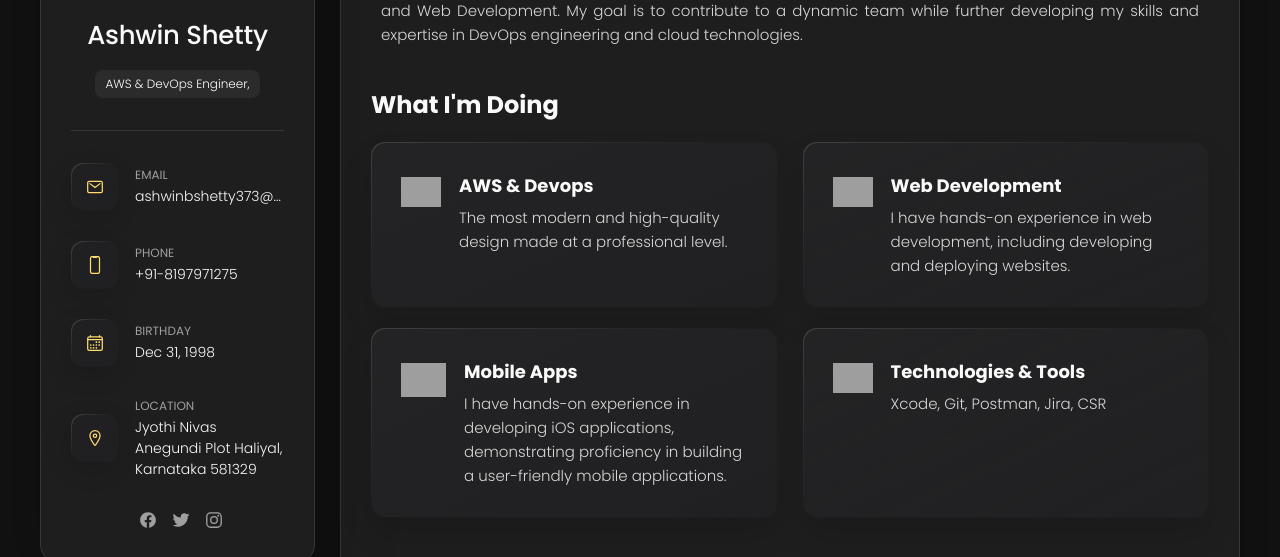
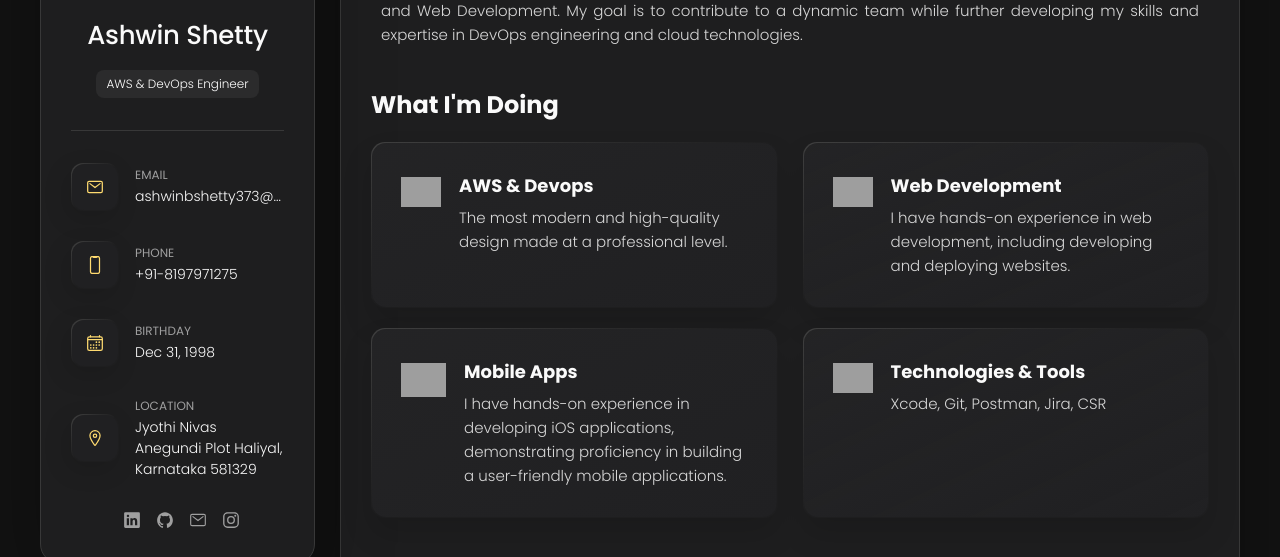
Before and after one commit to AshwinShetty3/Portfolio-Website, a plain HTML site: page index.html in a window 1280 px wide. Shown: the part 243-800 px from the top of the page. Drawn offline with nearby package versions, Linux system fonts and the light colour scheme; grey boxes are pictures that could not be loaded.

Commit message:
Updated & added mail,linkdin,Git

```diff
--- a/index.html
+++ b/index.html
@@ -17,7 +17,7 @@
 
                 <div class="info-content">
                     <h1 class="name" title="Richard Hanrick">Ashwin Shetty</h1>
-                    <p class="title">AWS & DevOps Engineer,</p>
+                    <p class="title">AWS & DevOps Engineer</p>
                 </div>
 
                 <button class="info-more-btn" data-sidebar-btn>
@@ -82,8 +82,9 @@
                 <div class="separator"></div>
 
                 <ul class="social-list">
-                    <li class="social-item"><a href="#" class="social-link"><ion-icon name="logo-facebook"></ion-icon></a></li>
-                    <li class="social-item"><a href="#" class="social-link"><ion-icon name="logo-twitter"></ion-icon></a></li>
+                    <li class="social-item"><a href="https://www.linkedin.com/in/ashwin-shetty-264528217/" class="social-link"><ion-icon name="logo-linkedin"></ion-icon></a></li>
+                    <li class="social-item"><a href="https://github.com/ashwin12377?tab=repositories" class="social-link"><ion-icon name="logo-github"></ion-icon></a></li>
+                    <li class="social-item"><a href="mailto:ashwinbshetty373@gmail.com" class="social-link"><ion-icon name="mail-outline"></ion-icon></a></li>
                     <li class="social-item"><a href="#" class="social-link"><ion-icon name="logo-instagram"></ion-icon></a></li>
                 </ul>
             </div>
```
